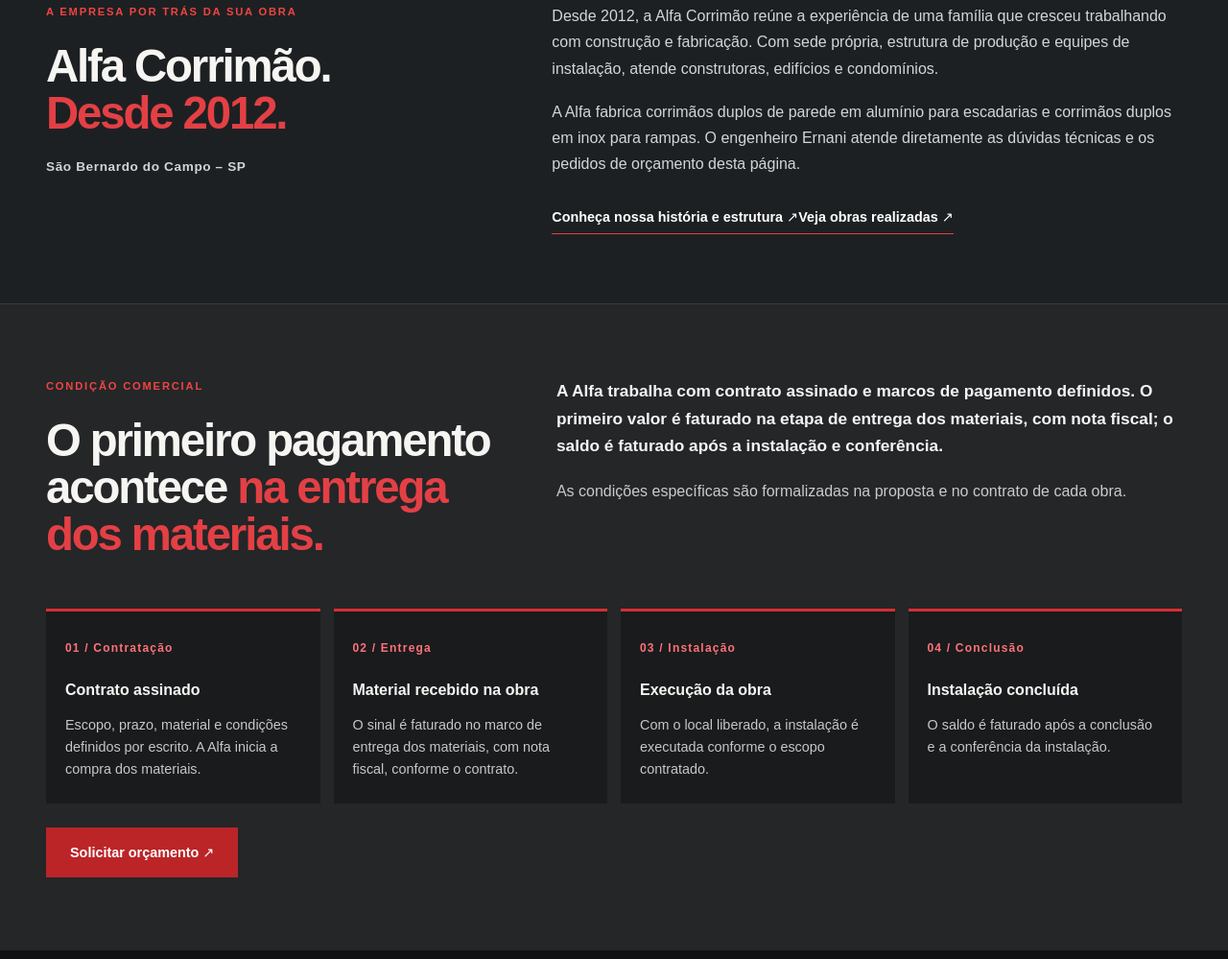
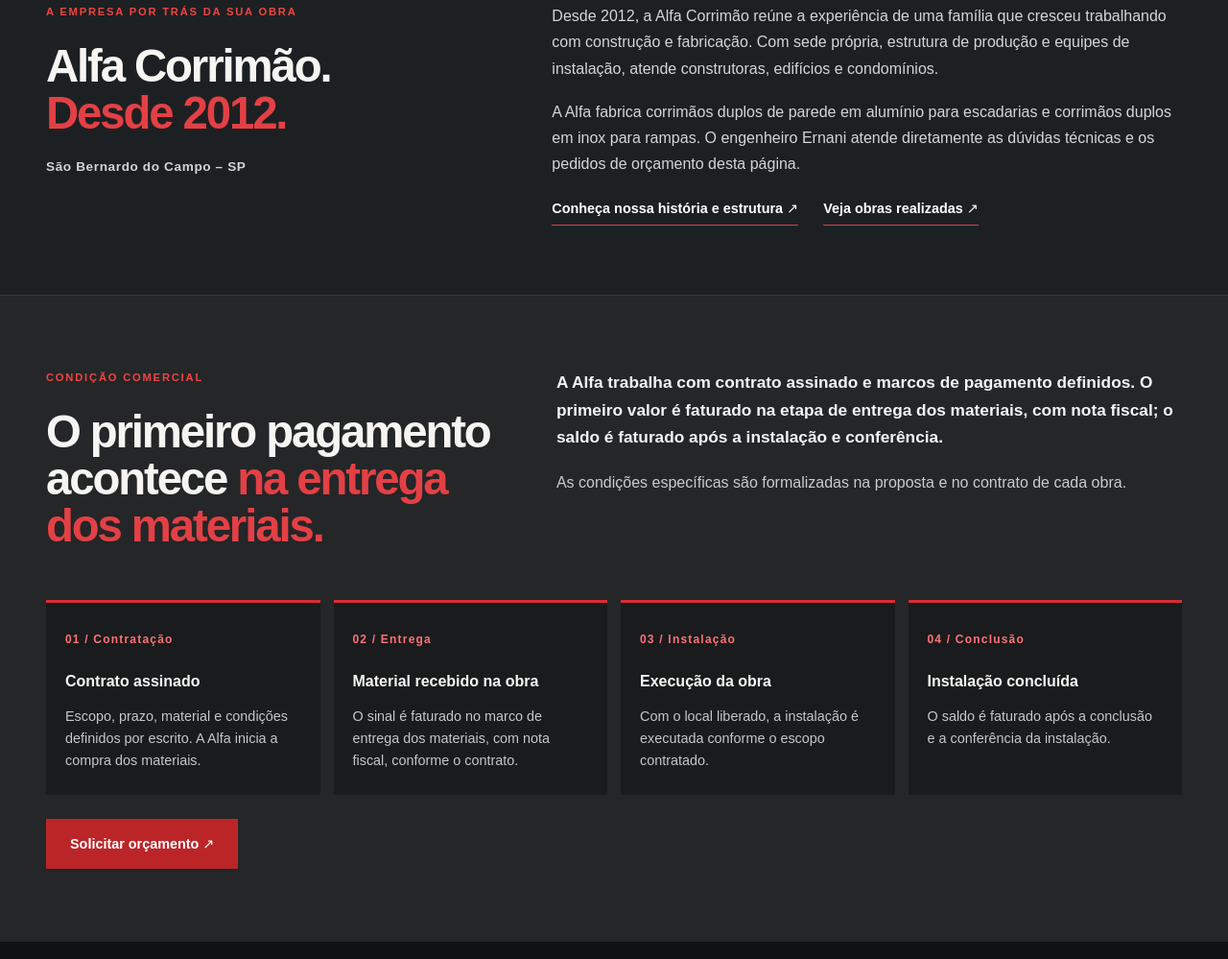
Before and after one commit to dinnygrupoalfa-dot/site-alfa-corrimao, an Astro site: page /corrimaos-para-predios in a window 1280 px wide. Shown: the part 6431-7430 px from the top of the page at 96% size. Built offline with nearby package versions, Linux system fonts and the light colour scheme; Astro itself is replaced by a stand-in of ours.

Commit message:
Estilizar navegacao contextual entre landing, Quem Somos e Obras

```diff
--- a/src/styles/landing.css
+++ b/src/styles/landing.css
@@ -186,3 +186,8 @@ body.campaign-landing .landing .lp-facts .lp-promise {display:block;width:100%;m
  .landing .lp-benefits,.landing .lp-ramp-check ul {grid-template-columns:1fr}
  .landing .lp-avcb {padding-bottom:29px;margin-bottom:28px}
 }
+
+/* Links contextuais da Alfa, sem roubar o destaque dos CTAs de orçamento. */
+.landing .lp-about-actions{display:flex;align-items:center;gap:14px 26px;flex-wrap:wrap;margin-top:17px}
+.landing .lp-about-actions .lp-about-link{margin-top:0}
+@media(max-width:650px){.landing .lp-about-actions{align-items:flex-start;flex-direction:column;gap:15px}}
```
